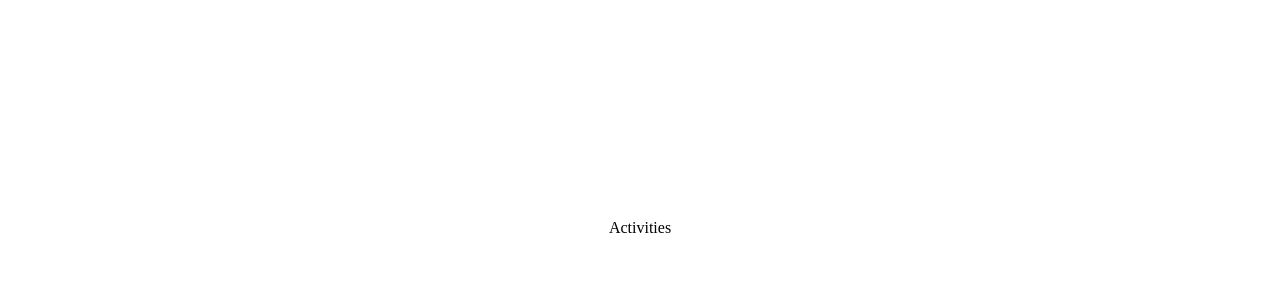
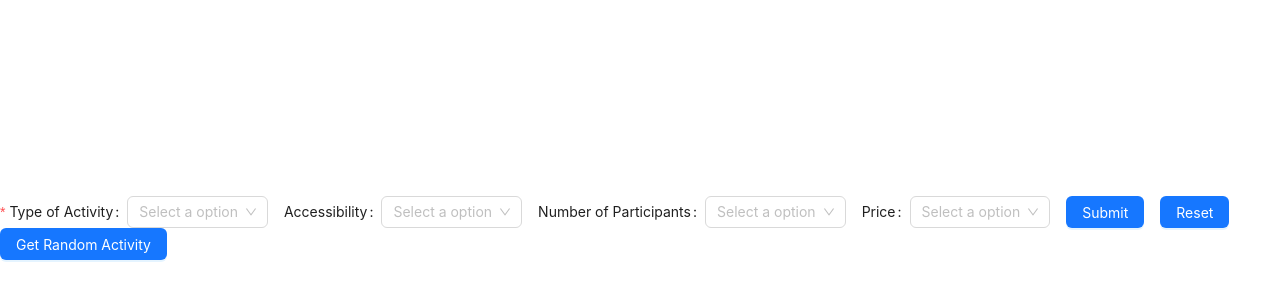
Before and after one commit to alexcloudstar/bored-v2, a React (Vite) app: page /activities in a window 1280 px wide. Shown: the part 172-472 px from the top of the page. Built offline with nearby package versions, Linux system fonts and the light colour scheme.

Commit message:
feat: Implement Form/Select component & store

```diff
--- a/src/pages/Activities.tsx
+++ b/src/pages/Activities.tsx
@@ -1,5 +1,11 @@
+import { FormComponent } from 'src/components';
+
 const Activities = () => {
-  return <>Activities</>;
+  return (
+    <>
+      <FormComponent />
+    </>
+  );
 };
 
 export default Activities;
```
